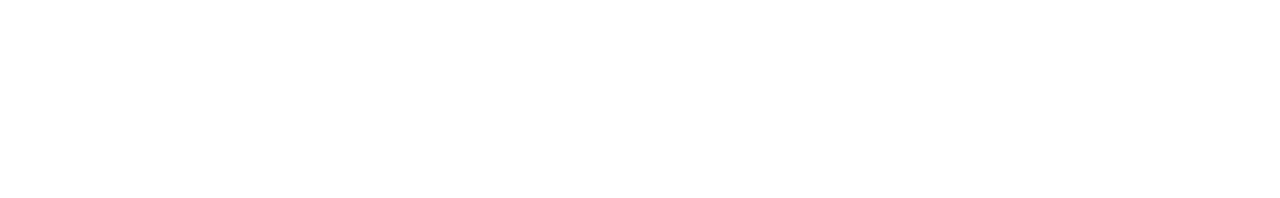
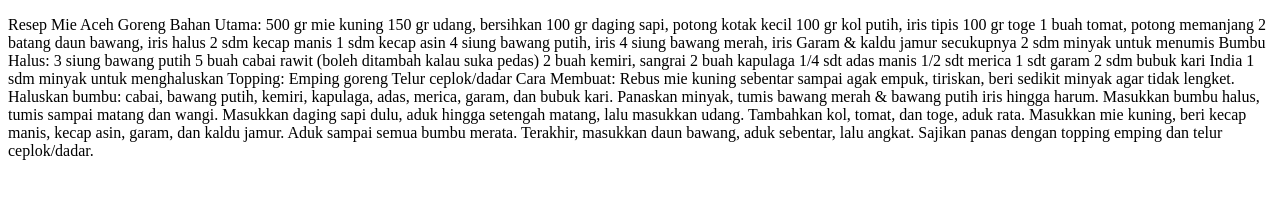
Before and after one commit to shairafathiya/Buku_Resep_Aceh, a plain HTML site: page index.html in a window 1280 px wide. Drawn offline with Linux system fonts and the light colour scheme.

Commit message:
feat:menambahkan resep mie aceh goreng

```diff
--- a/index.html
+++ b/index.html
@@ -6,6 +6,80 @@
     <title>Buku Resep Aceh</title>
 </head>
 <body>
+    <p>Resep Mie Aceh Goreng
+        Bahan Utama:
 
+        500 gr mie kuning
+
+        150 gr udang, bersihkan
+
+        100 gr daging sapi, potong kotak kecil
+
+        100 gr kol putih, iris tipis
+
+        100 gr toge
+
+        1 buah tomat, potong memanjang
+
+        2 batang daun bawang, iris halus
+
+        2 sdm kecap manis
+
+        1 sdm kecap asin
+
+        4 siung bawang putih, iris
+
+        4 siung bawang merah, iris
+
+        Garam & kaldu jamur secukupnya
+
+        2 sdm minyak untuk menumis
+
+        Bumbu Halus:
+
+        3 siung bawang putih
+
+        5 buah cabai rawit (boleh ditambah kalau suka pedas)
+
+        2 buah kemiri, sangrai
+
+        2 buah kapulaga
+
+        1/4 sdt adas manis
+
+        1/2 sdt merica
+
+        1 sdt garam
+
+        2 sdm bubuk kari India
+
+        1 sdm minyak untuk menghaluskan
+
+        Topping:
+
+        Emping goreng
+
+        Telur ceplok/dadar
+
+        Cara Membuat:
+
+        Rebus mie kuning sebentar sampai agak empuk, tiriskan, beri sedikit minyak agar tidak lengket.
+
+        Haluskan bumbu: cabai, bawang putih, kemiri, kapulaga, adas, merica, garam, dan bubuk kari.
+
+        Panaskan minyak, tumis bawang merah & bawang putih iris hingga harum.
+
+        Masukkan bumbu halus, tumis sampai matang dan wangi.
+
+        Masukkan daging sapi dulu, aduk hingga setengah matang, lalu masukkan udang.
+
+        Tambahkan kol, tomat, dan toge, aduk rata.
+
+        Masukkan mie kuning, beri kecap manis, kecap asin, garam, dan kaldu jamur. Aduk sampai semua bumbu merata.
+
+        Terakhir, masukkan daun bawang, aduk sebentar, lalu angkat.
+
+        Sajikan panas dengan topping emping dan telur ceplok/dadar.
+        </p>
 </body>
 </html>
```
